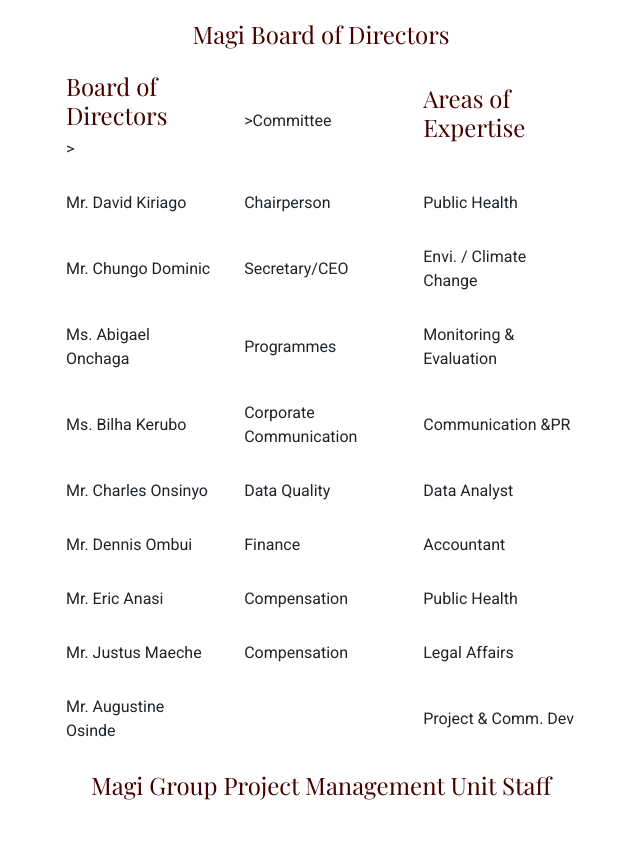
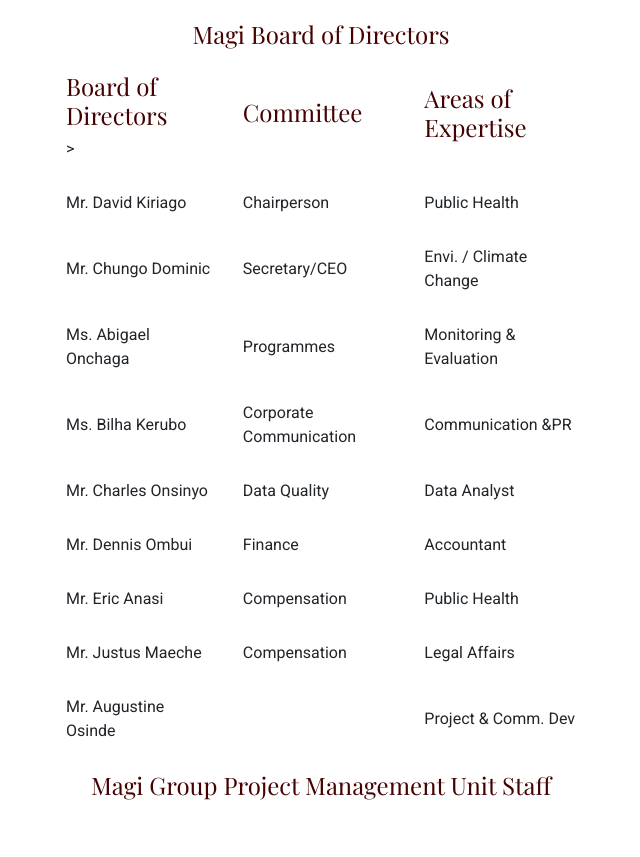
Before and after one commit to vogonyo/magi-group, a plain HTML site: page about.html in a window 1280 px wide. Shown: the part 1747-2604 px from the top of the page, without its empty margins (604-1244 px from the left). Drawn offline with nearby package versions, Linux system fonts and the light colour scheme; a web font is replaced by a local one.

Commit message:
Update about.html

```diff
--- a/about.html
+++ b/about.html
@@ -157,7 +157,7 @@
 						    <thead class="font-weight-bolder">
 								<tr>
 								   <td><h3>Board of Directors</h3>></td>
-								   <td><h3></h3>>Committee</h3></td>
+								   <td><h3>Committee</h3></td>
 								   <td><h3>Areas of Expertise</h3></td>
 								</tr>
 							</thead>
```
